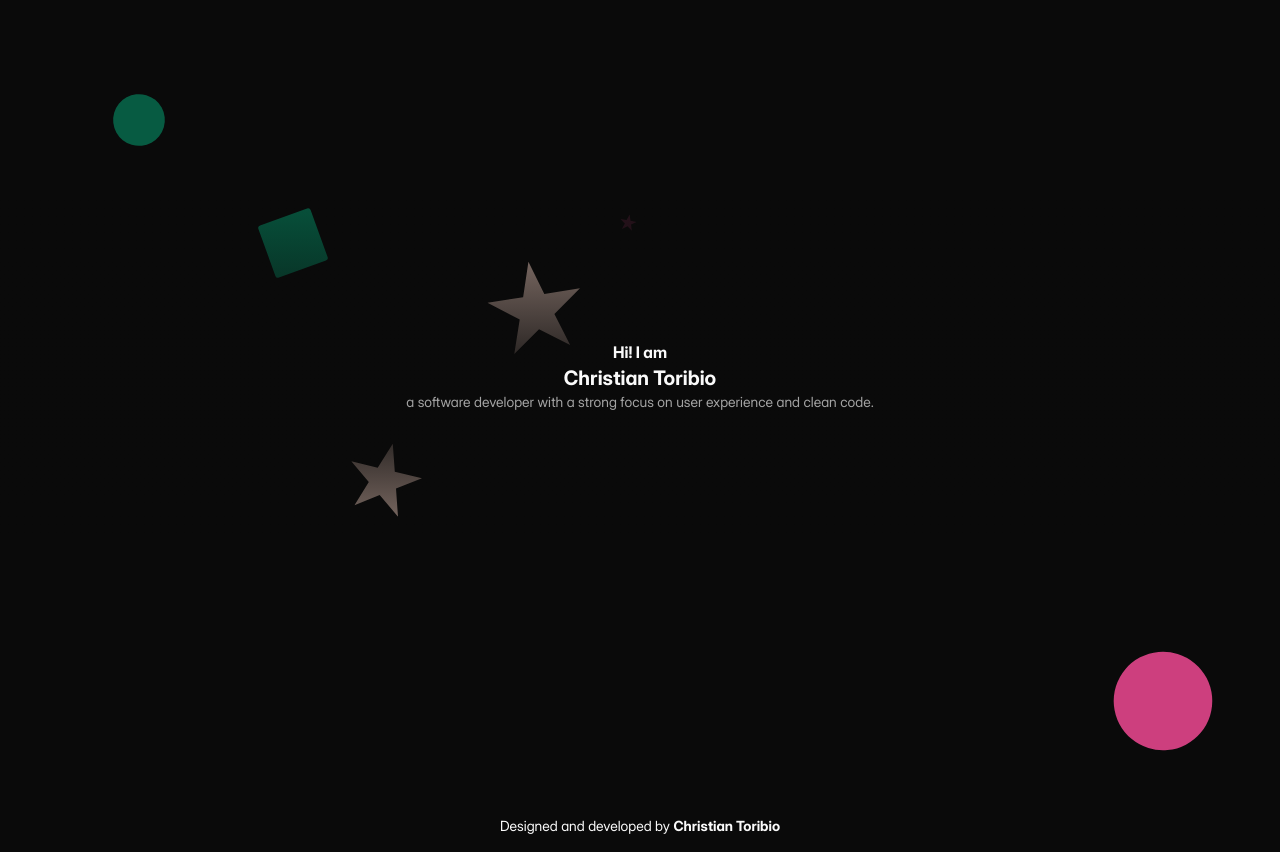
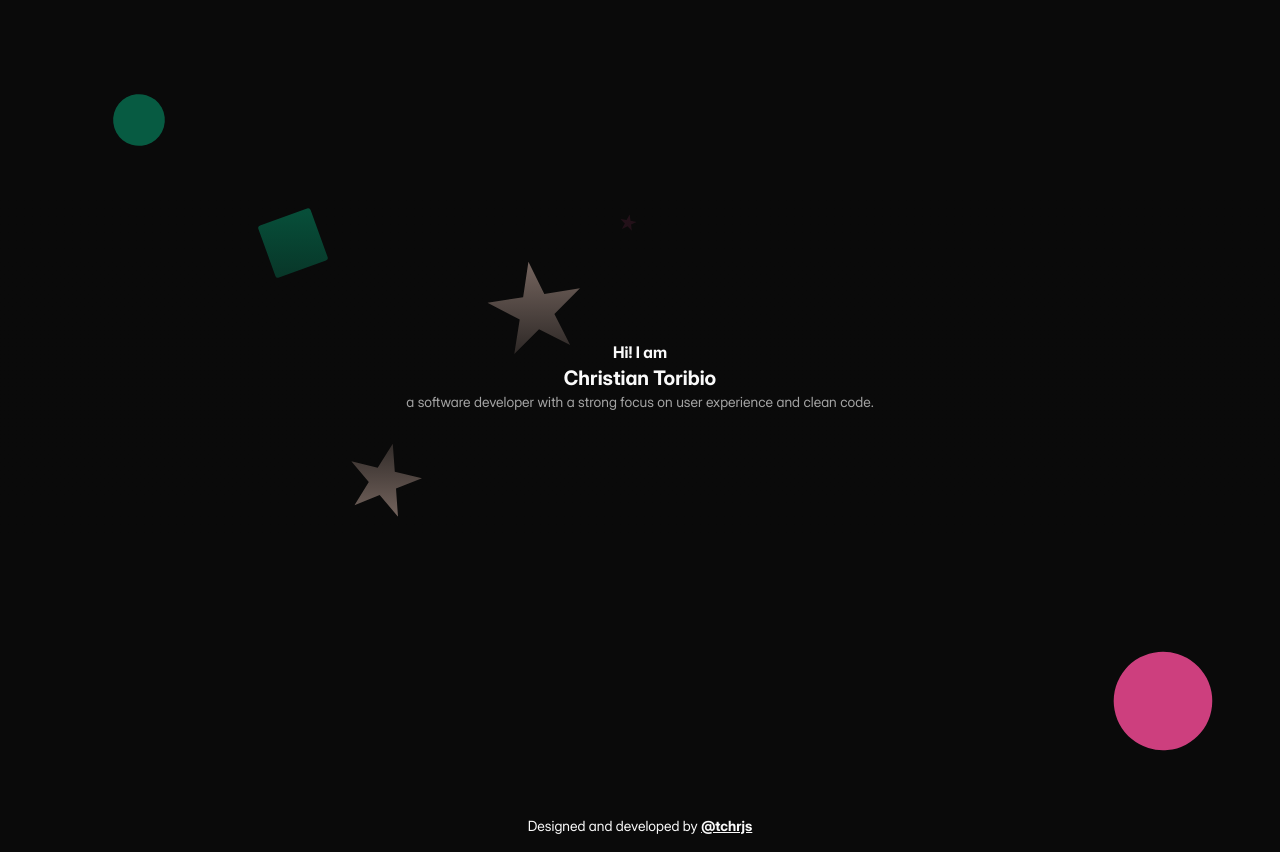
Before and after one commit to tchrjs/portfolio, a Next.js app: page / in a window 1280 px wide. Built offline with nearby package versions, Linux system fonts and the light colour scheme.

Commit message:
added link to github

```diff
--- a/src/components/layout/footer.tsx
+++ b/src/components/layout/footer.tsx
@@ -1,9 +1,19 @@
+import Link from "next/link";
+
 export default function Footer() {
   return (
     <footer className="flex justify-center items-center bottom-0 py-4">
       <p className="text-sm text-center">
         Designed and developed by{" "}
-        <span className="font-bold">Christian Toribio</span>
+        <span className="font-bold">
+          <Link
+            target="_blank"
+            className="underline"
+            href={"https://github.com/tchrjs"}
+          >
+            @tchrjs
+          </Link>
+        </span>
       </p>
     </footer>
   );
```
